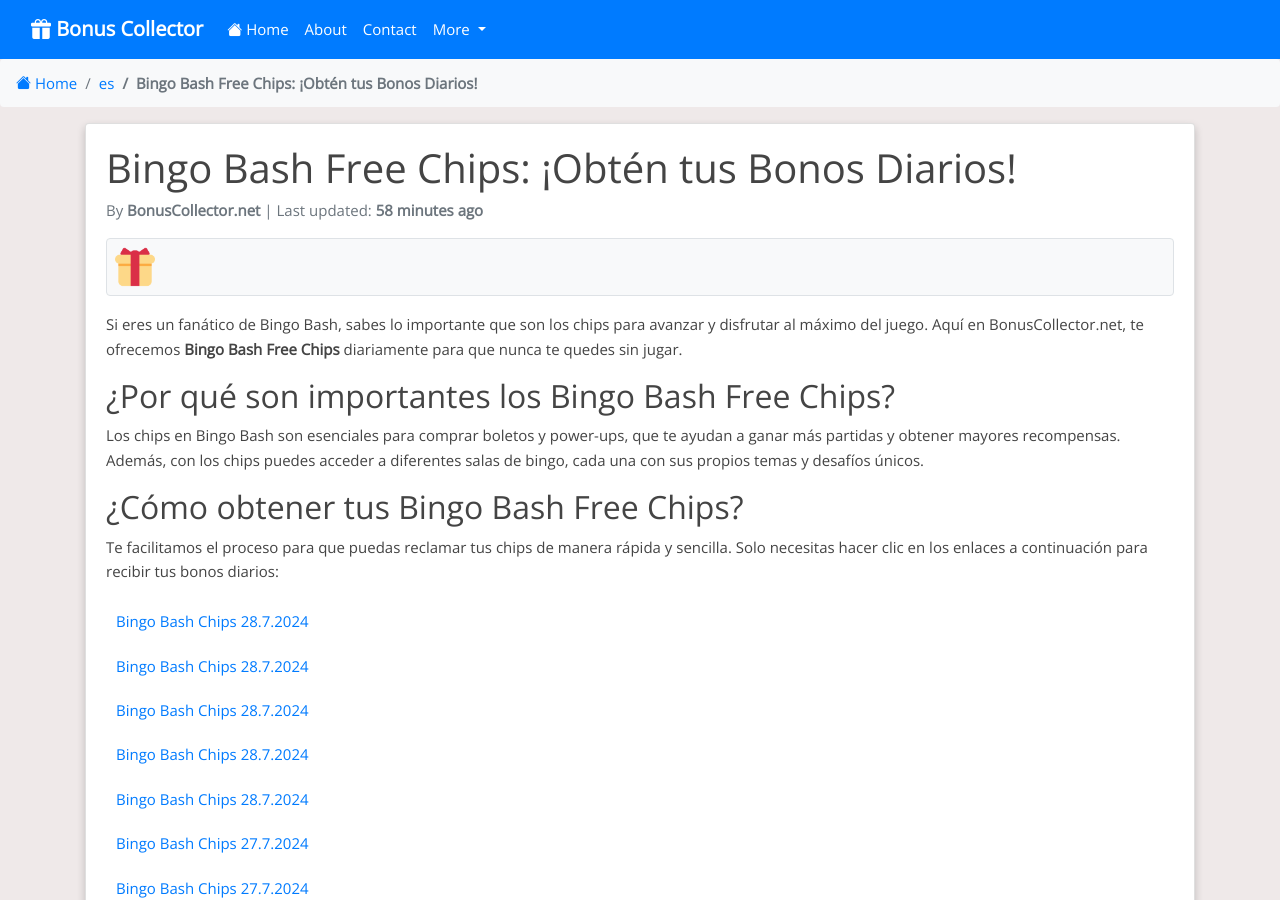
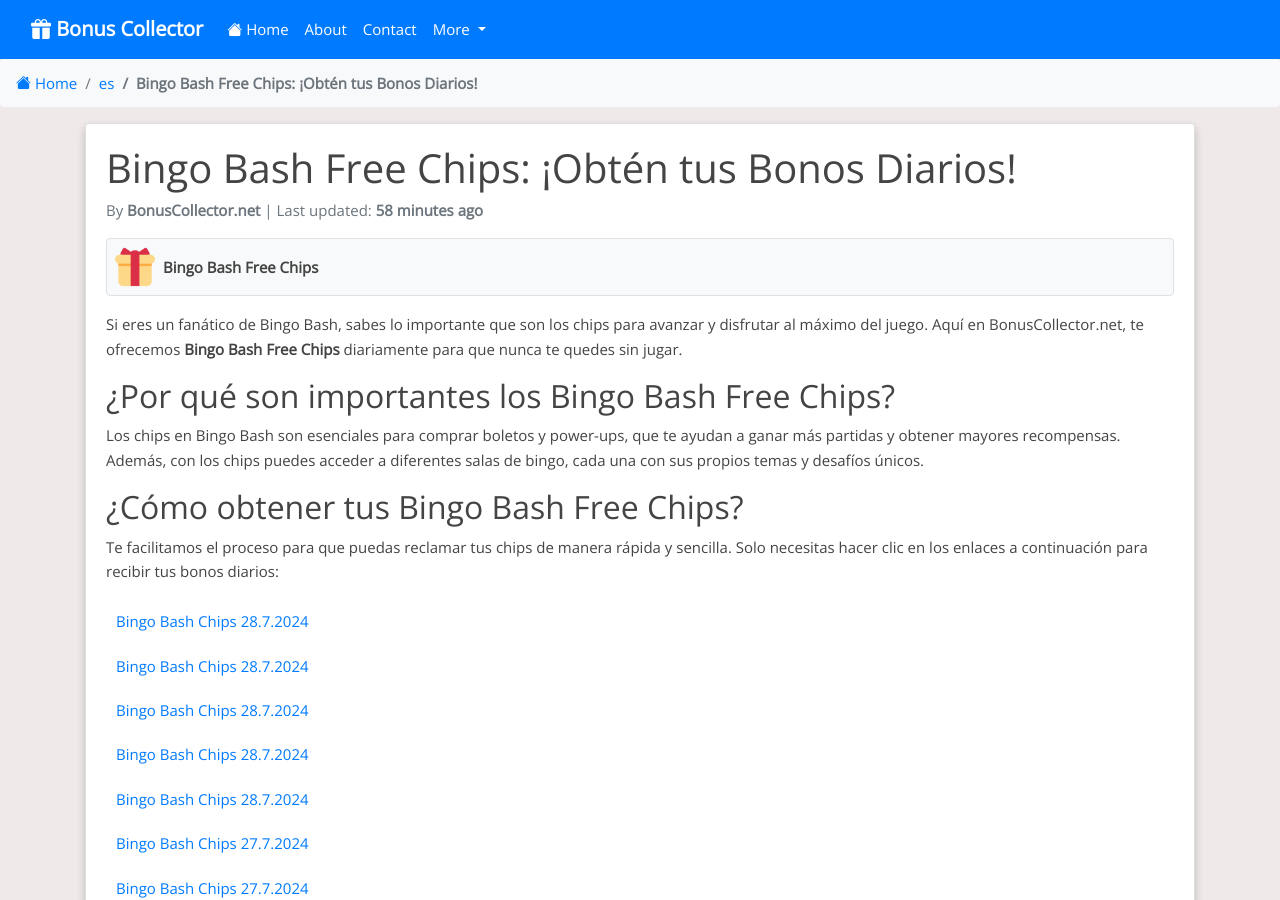
Before and after one commit to Prollad99/bs-net, a Jekyll site: the page built from es/_posts/2024-07-17-bingo-bash.md, in a window 1280 px wide and 900 px high. Built offline with Jekyll 4.4.1, drawn with Linux system fonts in a browser that asks for light colours; nearby versions of some CDN libraries; comment, search, counter and statistics services are not loaded.

Commit message:
Update 2024-07-17-bingo-bash.md

```diff
--- a/es/_posts/2024-07-17-bingo-bash.md
+++ b/es/_posts/2024-07-17-bingo-bash.md
@@ -9,6 +9,8 @@
 permalink: /es/bingo-bash-free-chips/
 image: /assets/images/bingo-bash.webp
 include_file: bingo-bash.html
+manifest: /manifests/es/bingo-bash.json
+app_name: "Bingo Bash Free Chips"
 ---
 
 Si eres un fanático de Bingo Bash, sabes lo importante que son los chips para avanzar y disfrutar al máximo del juego. Aquí en BonusCollector.net, te ofrecemos **Bingo Bash Free Chips** diariamente para que nunca te quedes sin jugar.
```
